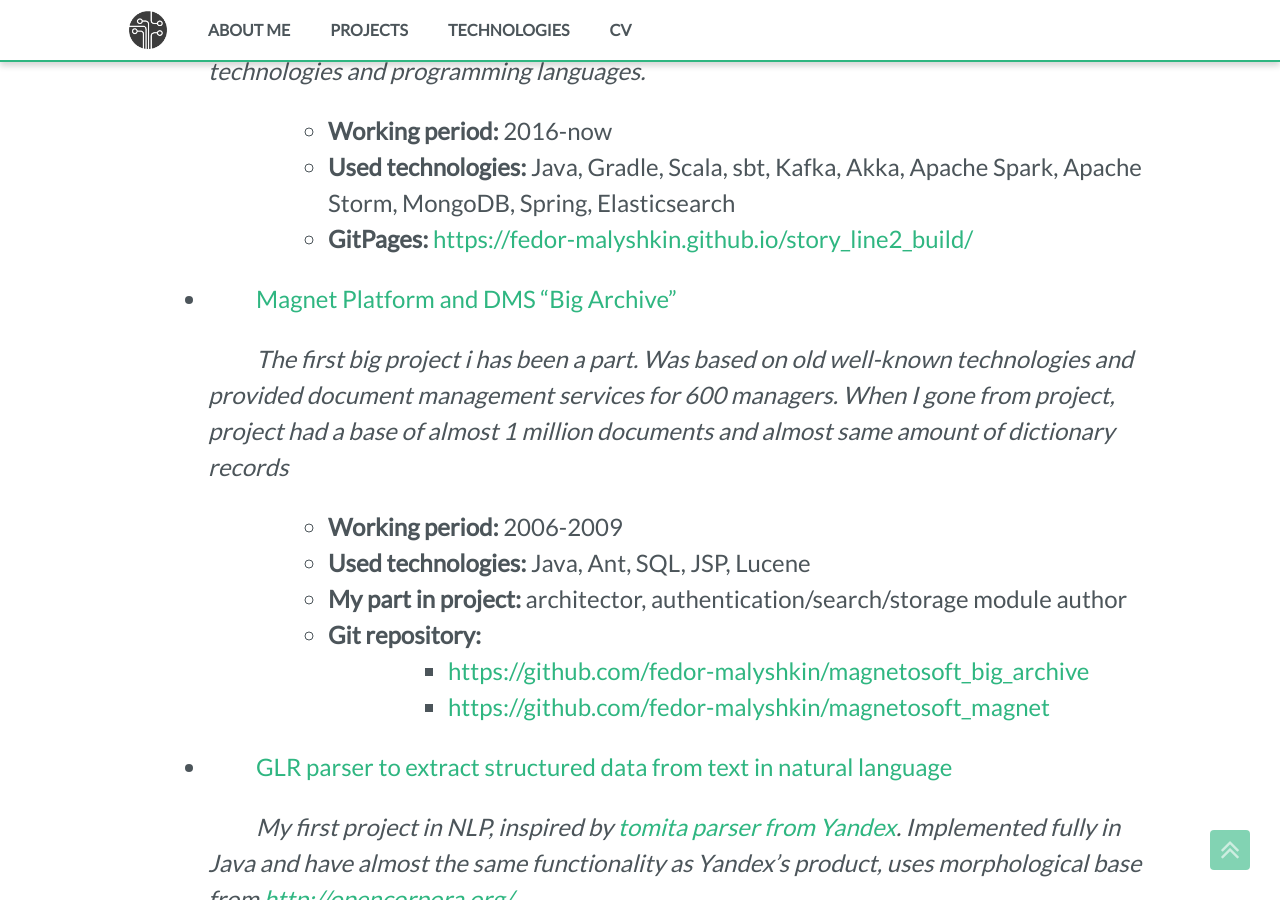
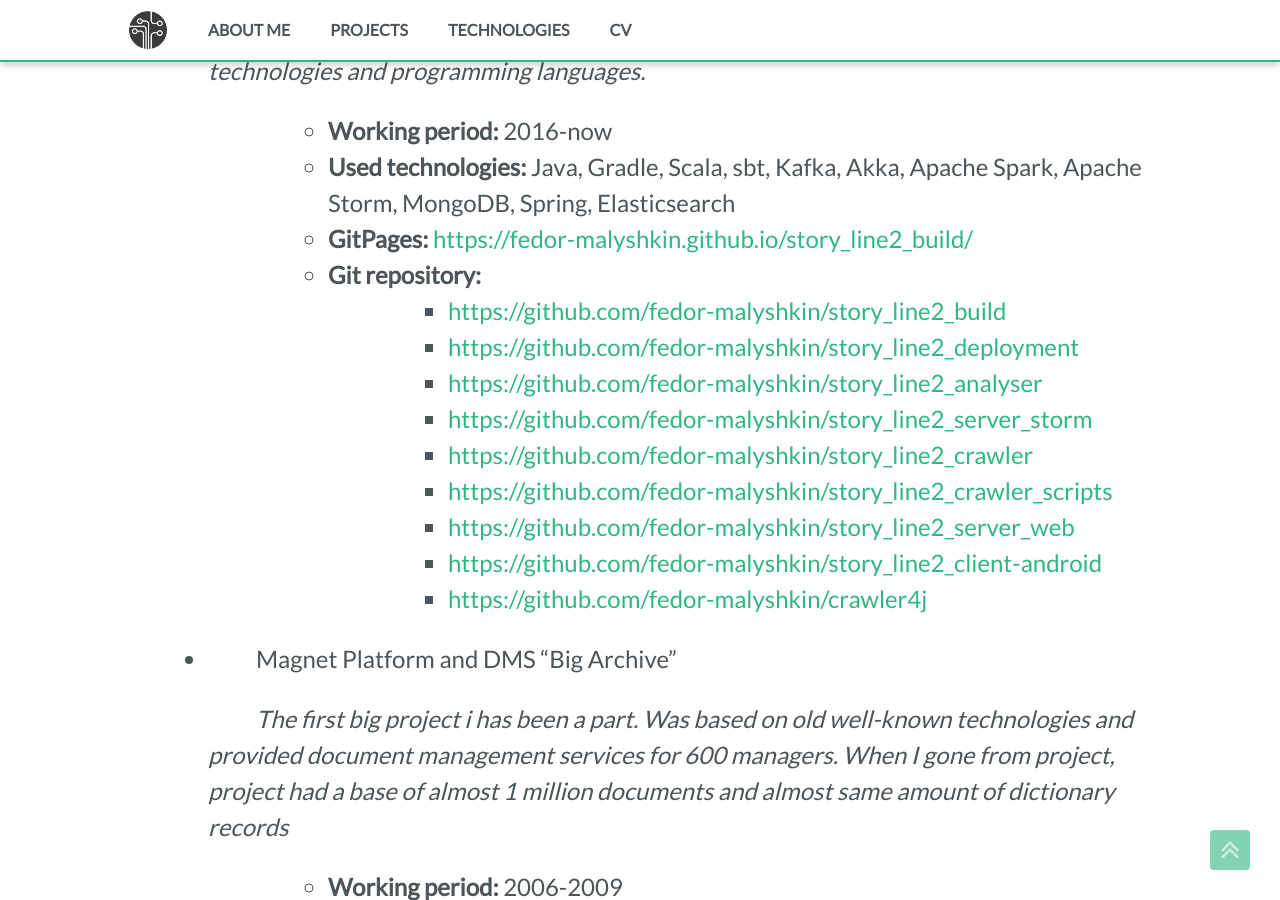
Before and after one commit to fedor-malyshkin/fedor-malyshkin.github.io, a Jekyll site: the page built from projects.md, in a window 1280 px wide and 900 px high, scrolled down 322 px. Built offline with Jekyll 4.4.1, drawn with Linux system fonts in a browser that asks for light colours.

Commit message:
corrected bad links

```diff
--- a/projects.md
+++ b/projects.md
@@ -8,15 +8,24 @@ During my career I took a part in many projects and created many applications,
 but there are several projects wothly to mention:
 
 
-* ["StoryLine 2" (news aggregator)](/projects/story_line2)
+* ["StoryLine 2" (news aggregator)](https://fedor-malyshkin.github.io/story_line2_build/)
 
   _My side-project where I have opportunity to experiment with cutting-edge technologies and programming languages._
   * **Working period:** 2016-now
   * **Used technologies:** Java, Gradle, Scala, sbt, Kafka, Akka, Apache Spark, Apache Storm, MongoDB, Spring, Elasticsearch
   * **GitPages:** [https://fedor-malyshkin.github.io/story_line2_build/](https://fedor-malyshkin.github.io/story_line2_build/)
+  * **Git repository:**
+  	* [https://github.com/fedor-malyshkin/story_line2_build](https://github.com/fedor-malyshkin/story_line2_build)
+  	* [https://github.com/fedor-malyshkin/story_line2_deployment](https://github.com/fedor-malyshkin/story_line2_deployment)
+  	* [https://github.com/fedor-malyshkin/story_line2_analyser](https://github.com/fedor-malyshkin/story_line2_analyser)
+	* [https://github.com/fedor-malyshkin/story_line2_server_storm](https://github.com/fedor-malyshkin/story_line2_server_storm)
+	* [https://github.com/fedor-malyshkin/story_line2_crawler](https://github.com/fedor-malyshkin/story_line2_crawler)
+	* [https://github.com/fedor-malyshkin/story_line2_crawler_scripts](https://github.com/fedor-malyshkin/story_line2_crawler_scripts)
+	* [https://github.com/fedor-malyshkin/story_line2_server_web](https://github.com/fedor-malyshkin/story_line2_server_web)
+	* [https://github.com/fedor-malyshkin/story_line2_client-android](https://github.com/fedor-malyshkin/story_line2_client-android)
+	* [https://github.com/fedor-malyshkin/crawler4j](https://github.com/fedor-malyshkin/crawler4j)
 
-
-* [Magnet Platform and DMS "Big Archive"](/projects/magnet_big_archive)
+* Magnet Platform and DMS "Big Archive"
 
   _The first big project i has been a part. Was based on old well-known technologies and  provided document management services for 600 managers. When I gone from project, project had a base of almost 1 million documents and almost same amount of dictionary records_
   * **Working period:** 2006-2009
@@ -27,7 +36,7 @@ but there are several projects wothly to mention:
   	* [https://github.com/fedor-malyshkin/magnetosoft_magnet](https://github.com/fedor-malyshkin/magnetosoft_magnet)
 
 
-* [GLR parser to extract structured data from text in natural language](/projects/glr_parser)
+* GLR parser to extract structured data from text in natural language
 
   _My first project in NLP, inspired by [tomita parser from Yandex](https://tech.yandex.ru/tomita/). Implemented fully in Java and have almost the same functionality as Yandex's product, uses morphological base from [http://opencorpora.org/](http://opencorpora.org/)_
   * **Working period:** 2014-2015
```
